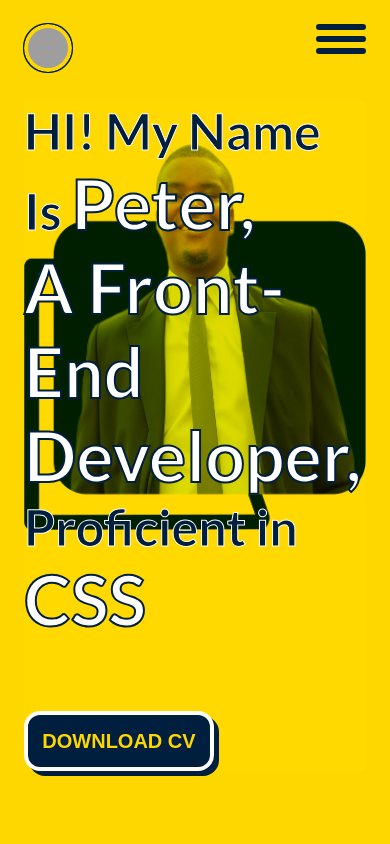
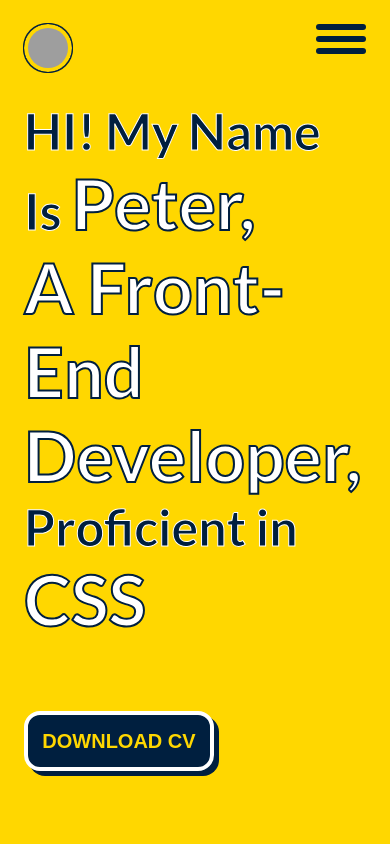
Before and after one commit to devpetrate/myportfolio, a React (Create React App) app: page / in a window 390 px wide. Shown: the top 844 px of the page. Built offline with nearby package versions, Linux system fonts and the light colour scheme; grey boxes are pictures that could not be loaded; the HTML template or start-up script is replaced by a standard one; a web font is replaced by a local one.

Commit message:
Portfolio 0.0.9

```diff
--- a/src/Components/MainSection.css
+++ b/src/Components/MainSection.css
@@ -49,13 +49,13 @@
 }
 
 @media screen and (max-width: 760px) {
-  .mainword {
+  /* .mainword {
     background-image: url(../images/mainlogo.png);
     background-size: contain;
     background-repeat: no-repeat;
     background-color: #ffd900;
     background-blend-mode: darken;
-  }
+  } */
   .mainwrapper img {
     display: none;
   }
```
